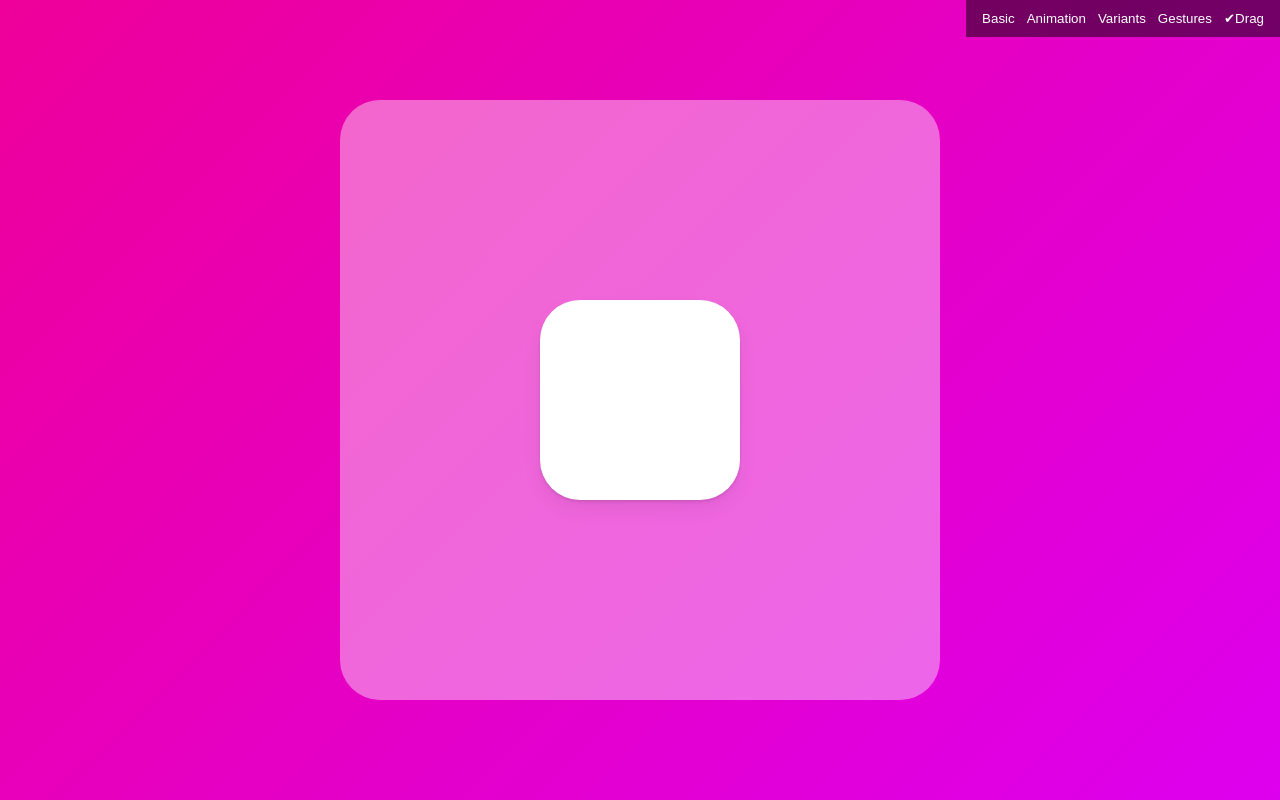
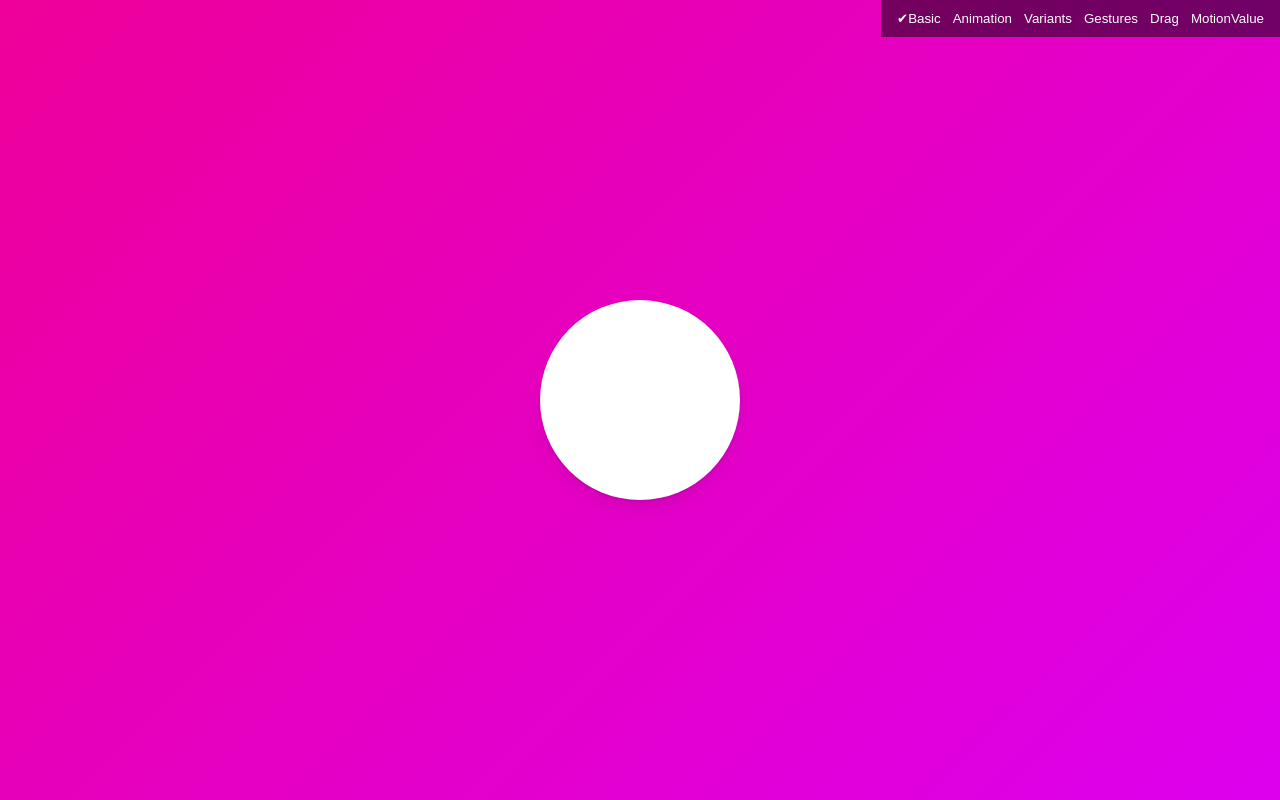
Before and after one commit to kkuyu/react-master-class-animations, a React (Create React App) app: page / in a window 1280 px wide. Built offline with nearby package versions, Linux system fonts and the light colour scheme; a web font is replaced by a local one.

Commit message:
MotionValues part One

```diff
--- a/src/App.tsx
+++ b/src/App.tsx
@@ -6,6 +6,7 @@ import Motion01 from "./component/Motion01_variants";
 import Motion02 from "./component/Motion02";
 import Motion03 from "./component/Motion03";
 import Motion04 from "./component/Motion04";
+import Motion05 from "./component/Motion05";
 
 const Wrapper = styled.div`
   height: 100vh;
@@ -30,13 +31,14 @@ const Nav = styled.nav`
 `;
 
 function App() {
-  const [number, setNumber] = useState(4);
+  const [number, setNumber] = useState(0);
   const motions = [
     { name: "Basic", component: Motion00 },
     { name: "Animation", component: Motion01 },
     { name: "Variants", component: Motion02 },
     { name: "Gestures", component: Motion03 },
     { name: "Drag", component: Motion04 },
+    { name: "MotionValue", component: Motion05 },
   ];
 
   return (
--- /dev/null
+++ b/src/component/Motion05.tsx
@@ -0,0 +1,33 @@
+import styled from "styled-components";
+import { motion, useMotionValue } from "framer-motion";
+import { useEffect, useRef } from "react";
+
+const Box = styled(motion.div)`
+  width: 200px;
+  height: 200px;
+  background-color: rgba(255, 255, 255, 1);
+  border-radius: 40px;
+  box-shadow: 0 2px 3px rgba(0, 0, 0, 0.1), 0 10px 20px rgba(0, 0, 0, 0.06);
+`;
+
+function Motion05() {
+  const x = useMotionValue(0);
+
+  // no re render on useMotionValue change
+  console.log("init", x);
+
+  useEffect(() => {
+    x.onChange(() => {
+      console.log("x.onChange", x);
+    });
+  }, [x]);
+
+  return (
+    <>
+      <button onClick={() => x.set(200)}>click</button>
+      <Box style={{ x }} drag="x" dragSnapToOrigin />
+    </>
+  );
+}
+
+export default Motion05;
```
